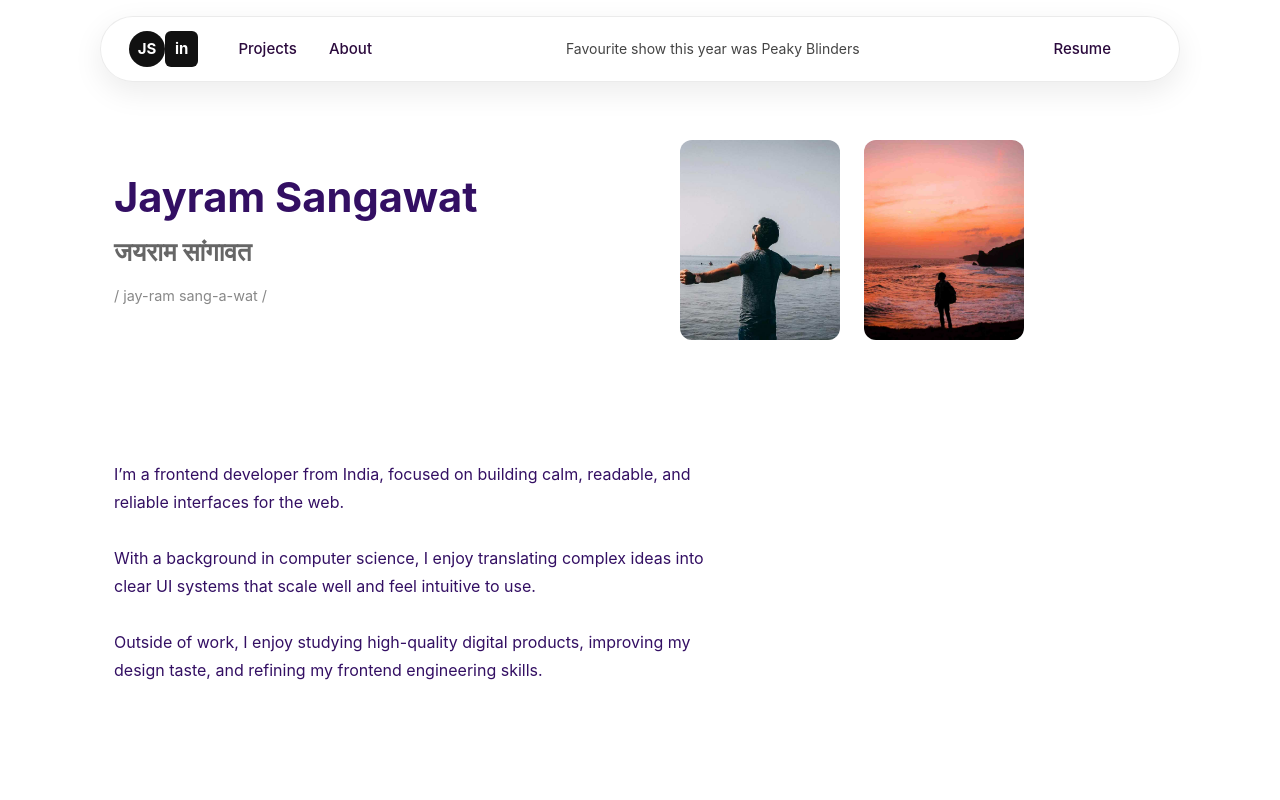
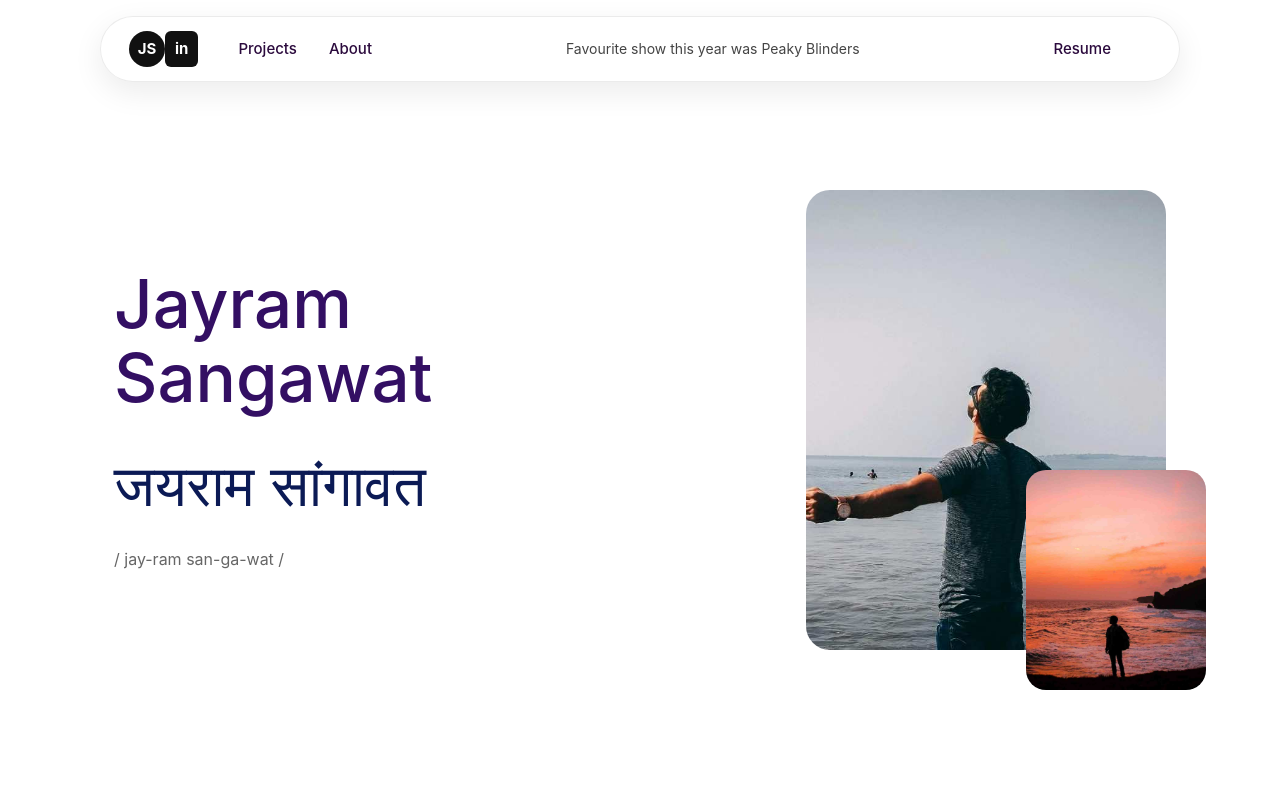
Before and after one commit to jayramgit94/Portfolio_React, a React (Vite) app: page /about in a window 1280 px wide. Shown: the top 800 px of the page. Built offline with nearby package versions, Linux system fonts and the light colour scheme.

Commit message:
change in about sec

```diff
--- a/src/components/About.jsx
+++ b/src/components/About.jsx
@@ -10,17 +10,15 @@ export default function AboutPage() {
       <main className="about">
         {/* HERO */}
         <section className="about-hero">
-          <div className="about-hero-left">
-            <h1>
-              Jayram Sangawat <br />
-              <span className="about-native">जयराम सांगावत</span>
-            </h1>
-            <p className="about-pronounce">/ jay-ram sang-a-wat /</p>
+          <div className="about-hero-text">
+            <h1 className="about-name">Jayram Sangawat</h1>
+            <h2 className="about-native">जयराम सांगावत</h2>
+            <p className="about-pronunciation">/ jay-ram san-ga-wat /</p>
           </div>
 
-          <div className="about-hero-right">
-            <img src="/me.png" alt="Portrait" />
-            <img src="/me-2.png" alt="Secondary" />
+          <div className="about-hero-images">
+            <img src="/me.png" className="img-main" />
+            <img src="/me-2.png" className="img-side" />
           </div>
         </section>
 
--- a/src/styles/global.css
+++ b/src/styles/global.css
@@ -3,7 +3,7 @@
 ========================= */
 
 .hero-elly {
-padding: 180px 0 140px;
+  padding: 180px 0 140px;
   background: #fffdef;
   /* border-style: dashed; */
   border-width: 2px;
@@ -12,7 +12,7 @@ padding: 180px 0 140px;
 }
 
 .hero-elly-grid {
-  max-width: 1200px;   /* KEY FIX */
+  max-width: 1200px; /* KEY FIX */
   margin: 0 auto;
   padding: 0 48px;
 
@@ -21,7 +21,6 @@ padding: 180px 0 140px;
   align-items: center;
   gap: 64px;
 }
-
 
 .image-wrap {
   position: relative;
@@ -32,7 +31,6 @@ padding: 180px 0 140px;
   width: 420px;
   border-radius: 20px;
 }
-
 
 /* TEXT BLOCK */
 .hero-elly-text h1 {
@@ -59,7 +57,6 @@ padding: 180px 0 140px;
   display: flex;
   justify-content: center;
 }
-
 
 .hero-elly-image img {
   width: 460px;
@@ -117,8 +114,6 @@ padding: 180px 0 140px;
   }
 }
 
-
-
 /* =========================
    RESPONSIVE
 ========================= */
@@ -165,7 +160,6 @@ padding: 180px 0 140px;
   }
 }
 
-
 /* =========================
    RESET
 ========================= */
@@ -191,6 +185,9 @@ img {
 ========================= */
 body {
   font-family: Inter, system-ui, sans-serif;
+  font-family: -apple-system, BlinkMacSystemFont, "Inter", "Segoe UI",
+    sans-serif;
+  color: #0b0b0b;
   color: #330f63;
   background: #fff;
   line-height: 1.6;
@@ -244,14 +241,13 @@ section {
 }
 .navbar-glass {
   position: fixed;
-  top: 16px;                 /* slightly tighter */
+  top: 16px; /* slightly tighter */
   left: 0;
   right: 0;
   display: flex;
   justify-content: center;
   z-index: 200;
 }
-
 
 /* =========================
    TOP ROW
@@ -392,8 +388,6 @@ section {
     font-weight: 500;
   }
 }
-
-
 
 /* =========================
    LEFT / CENTER / RIGHT
@@ -767,7 +761,92 @@ section {
   border-radius: 12px;
 }
 
+/* PAGE WRAPPER */
+.about-page {
+  max-width: 1200px;
+  margin: 0 auto;
+  padding: 140px 32px 0;
+}
 
+/* HERO GRID */
+.about-hero {
+  display: grid;
+  grid-template-columns: 1.1fr 0.9fr;
+  align-items: center;
+  gap: 80px;
+  min-height: 70vh;
+}
+
+/* LEFT TEXT */
+.about-hero-text {
+  max-width: 520px;
+}
+
+.about-name {
+  font-size: clamp(3.2rem, 6vw, 4.2rem);
+  line-height: 1.1;
+  font-weight: 500;
+  margin-bottom: 24px;
+}
+
+.about-native {
+  font-size: clamp(2.8rem, 5vw, 3.6rem);
+  font-weight: 400;
+  color: #0b1a55;
+  margin-bottom: 16px;
+}
+
+.about-pronunciation {
+  font-size: 1rem;
+  color: #666;
+}
+
+/* RIGHT IMAGES */
+.about-hero-images {
+  position: relative;
+  display: flex;
+  justify-content: flex-end;
+  align-items: center;
+}
+
+/* MAIN IMAGE */
+.img-main {
+  width: 360px;
+  height: 460px;
+  object-fit: cover;
+  border-radius: 24px;
+}
+
+/* SIDE IMAGE */
+.img-side {
+  width: 180px;
+  height: 220px;
+  object-fit: cover;
+  border-radius: 20px;
+  position: absolute;
+  right: -40px;
+  bottom: -40px;
+}
+
+@media (max-width: 900px) {
+  .about-hero {
+    grid-template-columns: 1fr;
+    gap: 60px;
+  }
+
+  .about-hero-images {
+    justify-content: flex-start;
+  }
+
+  .img-main {
+    width: 100%;
+    height: auto;
+  }
+
+  .img-side {
+    display: none;
+  }
+}
 
 /* =========================
    CUSTOM CURSOR (FIXED)
```
